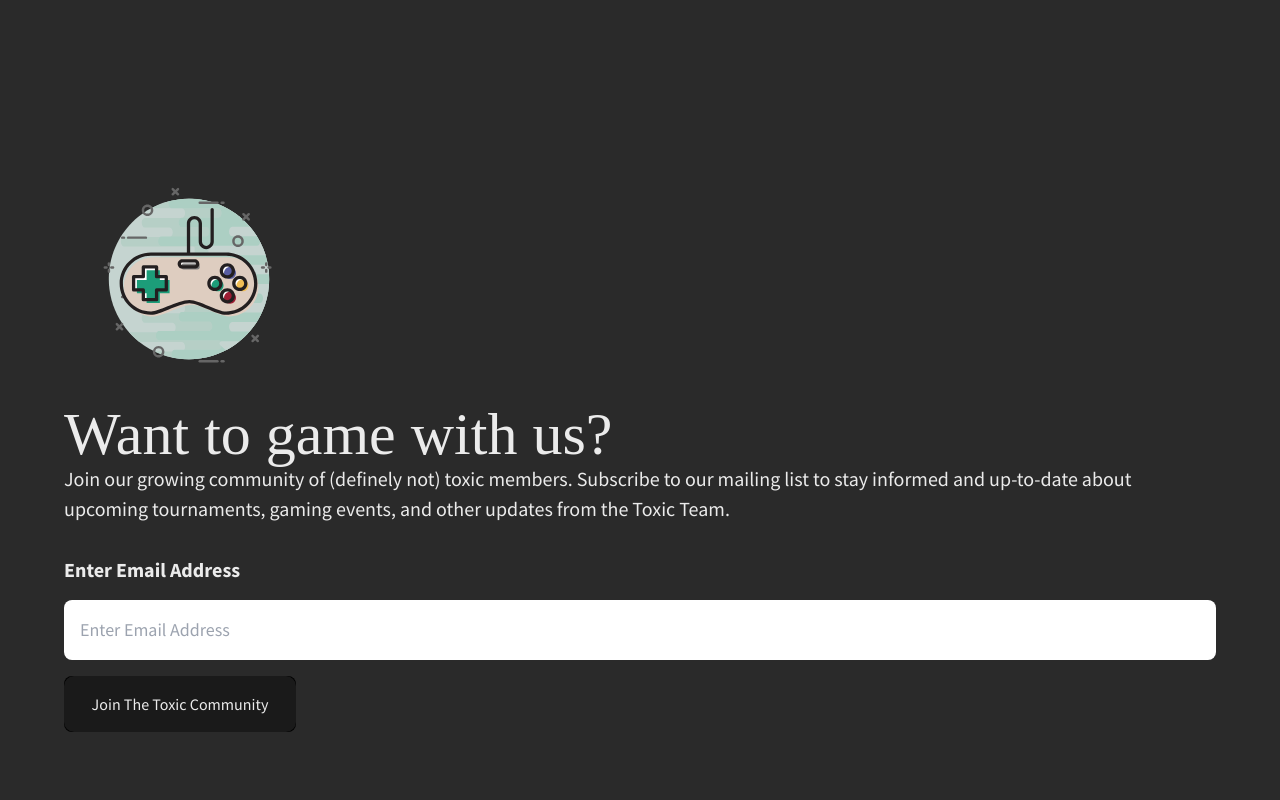
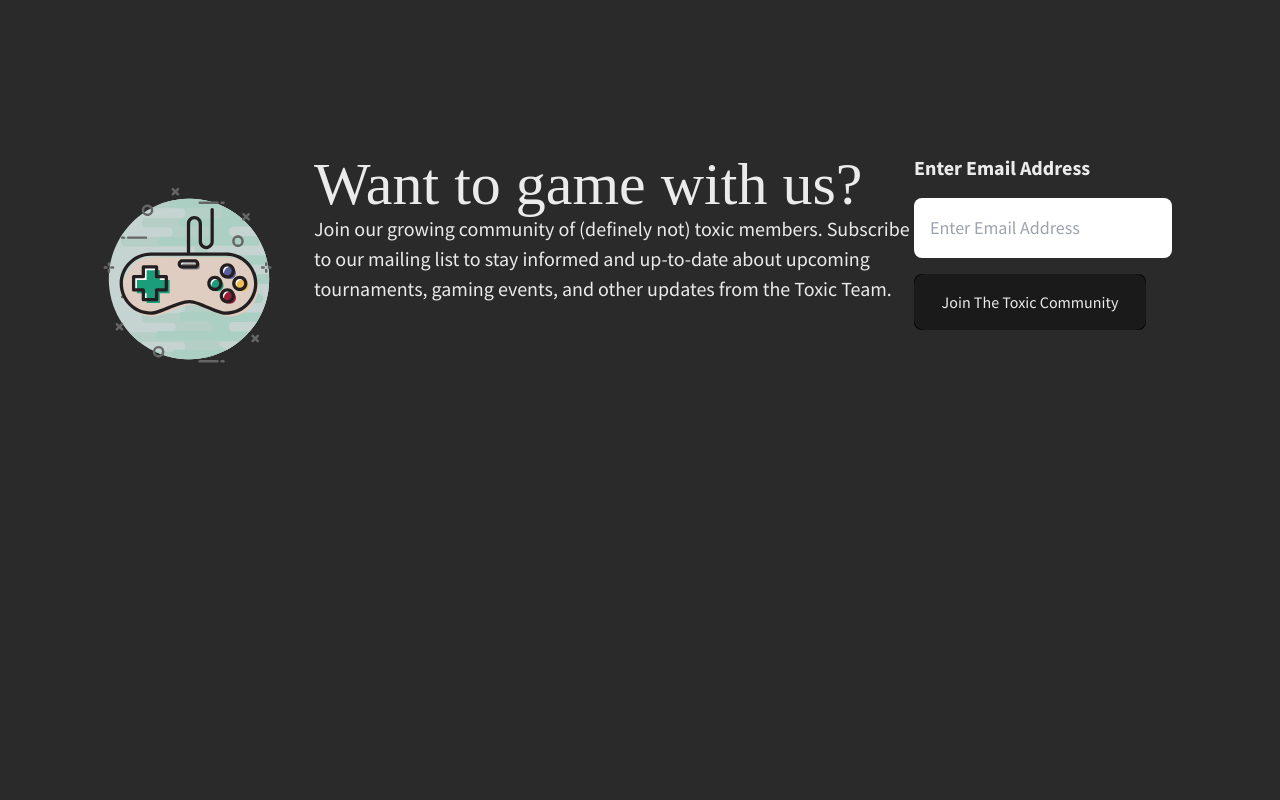
Before and after one commit to austinengelbrecht/toxictournaments, a Vue app: page /home in a window 1280 px wide. Shown: the part 1940-2740 px from the top of the page. Built offline with nearby package versions, Linux system fonts and the light colour scheme; no server answers; a web font is replaced by a local one.

Commit message:
Cleaning styles

```diff
--- a/src/components/ContactForm/EmailForm.vue
+++ b/src/components/ContactForm/EmailForm.vue
@@ -1,13 +1,10 @@
 <template>
-  <form
-    @submit.prevent="submitEmail"
-    class="cta-form flex flex-col flex-nowrap gap-4"
-  >
+  <form @submit.prevent="submitEmail" class="flex flex-col flex-nowrap gap-4">
     <label for="newsletter-signup" class="capitalize font-bold text-xl">
       Enter Email Address
     </label>
     <input
-      class="cta-form-input p-4 rounded-lg text-black text-lg"
+      class="p-4 rounded-lg text-black text-lg"
       type="email"
       name="News Letter Signup"
       id="newsletter-signup"
--- a/src/components/ContactForm/TheContactForm.vue
+++ b/src/components/ContactForm/TheContactForm.vue
@@ -1,9 +1,9 @@
 <template>
   <section id="signup" class="px-8 py-16 mt-[10rem]">
-    <div class="p-8">
-      <ClassicController class="w-[250px] h-[250px]k" />
+    <div class="p-8 flex flex-row flex-wrap">
+      <ClassicController class="w-[250px] h-[250px]" />
 
-      <div class="mb-8">
+      <div class="max-w-[600px]">
         <h2 class="text-6xl">Want to game with us?</h2>
 
         <p>
@@ -13,7 +13,7 @@
         </p>
       </div>
 
-      <ContactForm class="" />
+      <ContactForm class="max-w-[500px]" />
     </div>
   </section>
 </template>
```
